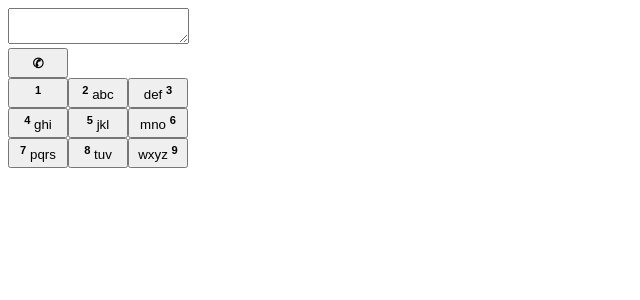
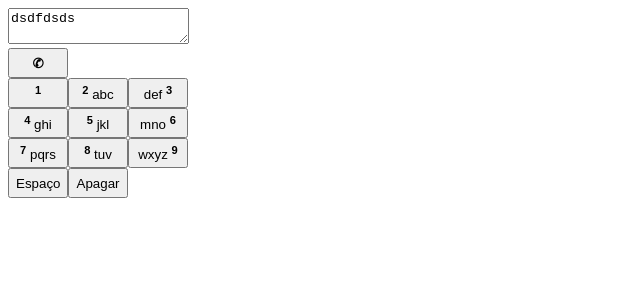
Before and after one commit to K4ME/teclado-celular-accademia-accenture, a React (Create React App) app: page / in a window 1280 px wide. Shown: the top 300 px of the page, without its empty margins (0-640 px from the left). Built offline with nearby package versions, Linux system fonts and the light colour scheme.

Commit message:
botao deletar

```diff
--- a/src/components/Teclado/index.js
+++ b/src/components/Teclado/index.js
@@ -5,18 +5,22 @@ import "./index.css";
 
 function Teclado() {
   const [nums, setNums] = useState('');
-  const [string, setString] = useState('');
+  const [string, setString] = useState('dsdfdsds');
 
   useEffect (() => {
     console.log(nums);
   }, [nums])
 
   async function SendCode(){
-    const sendObject = {
-      "message": nums
-    }
-    const response = await api.post("/", sendObject);
-    setString(`${string}${response.data}`);
+    const response = await api.post(`/api/teclado/${nums}`);
+    setString(`${string}${response.data.message}`);
+    setNums('');
+  }
+
+  function Delete(){
+    let newString = string.slice(0, string.length - 1)
+    setString(newString);
+    console.log(newString);
   }
 
   return (
@@ -60,6 +64,17 @@ function Teclado() {
             wxyz <sup className="sup-number">9</sup>
           </button>
         </div>
+
+        <div className='grupo4-container'>
+
+          <button onClick={() => setString(`${string} `)}>
+            Espaço
+          </button>
+          <button onClick={() => Delete()}>
+            Apagar
+          </button>
+
+        </div>
       </div>
   );
 }
```
